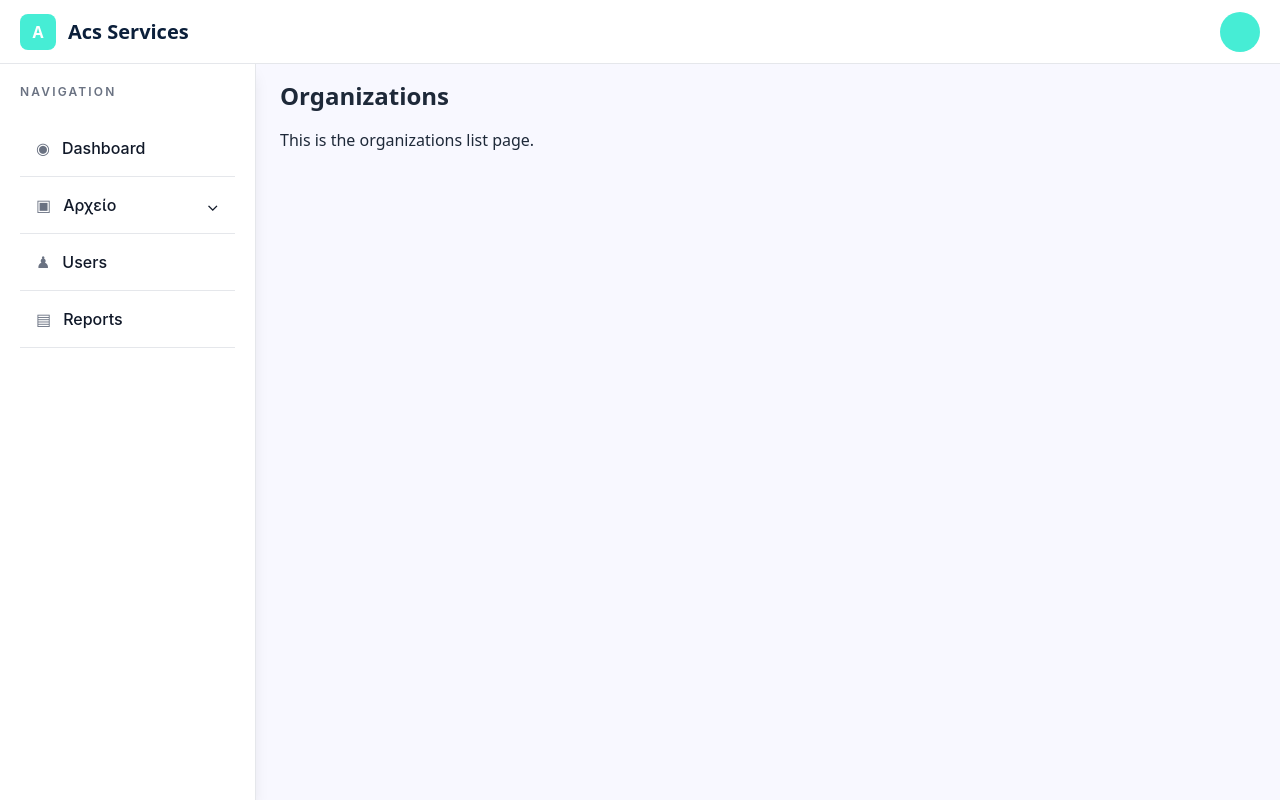
After one commit to kostisvit/Acs-CRM, a Django app: page /organizations/ in a window 1280 px wide. The commit adds this page. Run offline with Django 5.2, Linux system fonts and the light colour scheme; style sheets or scripts are compiled from the project's sources.

Commit message:
organization app urls

```diff
--- /dev/null
+++ b/apps/organizations/urls.py
@@ -0,0 +1,8 @@
+from django.urls import path
+from . import views
+
+app_name = "organizations"
+
+urlpatterns = [
+    path("", views.organization_list, name="organization_list"),
+]
--- a/apps/organizations/views.py
+++ b/apps/organizations/views.py
@@ -1,3 +1,5 @@
 from django.shortcuts import render
 
-# Create your views here.
+
+def organization_list(request):
+    return render(request, "organizations/list.html")
--- a/config/urls.py
+++ b/config/urls.py
@@ -1,20 +1,3 @@
-"""
-URL configuration for config project.
-
-The `urlpatterns` list routes URLs to views. For more information please see:
-    https://docs.djangoproject.com/en/5.2/topics/http/urls/
-Examples:
-Function views
-    1. Add an import:  from my_app import views
-    2. Add a URL to urlpatterns:  path('', views.home, name='home')
-Class-based views
-    1. Add an import:  from other_app.views import Home
-    2. Add a URL to urlpatterns:  path('', Home.as_view(), name='home')
-Including another URLconf
-    1. Import the include() function: from django.urls import include, path
-    2. Add a URL to urlpatterns:  path('blog/', include('blog.urls'))
-"""
-
 from django.contrib import admin
 from django.urls import path, include
 
@@ -22,4 +5,5 @@ urlpatterns = [
     path("admin/", admin.site.urls),
     path("accounts/", include("apps.accounts.urls")),
     path("", include("apps.pages.urls")),
+    path("organizations/", include("apps.organizations.urls")),
 ]
--- a/templates/_base.html
+++ b/templates/_base.html
@@ -165,7 +165,7 @@ Navigation
 
     <!-- Dashboard -->
     <li class="border-b border-gray-200">
-        <a href="#"
+        <a href="/"
         class="
         flex items-center gap-3
         px-4 py-4
@@ -215,7 +215,7 @@ Navigation
         space-y-1
         ">
 
-            <a href="#"
+            <a href="{% url 'organizations:organization_list' %}"
             class="
             block
             py-2 px-3
--- /dev/null
+++ b/templates/organizations/list.html
@@ -0,0 +1,8 @@
+{% extends "_base.html" %}
+
+{% block title %}Organizations{% endblock %}
+
+{% block content %}
+    <h1 class="text-2xl font-bold mb-4">Organizations</h1>
+    <p>This is the organizations list page.</p>
+{% endblock %}
```
